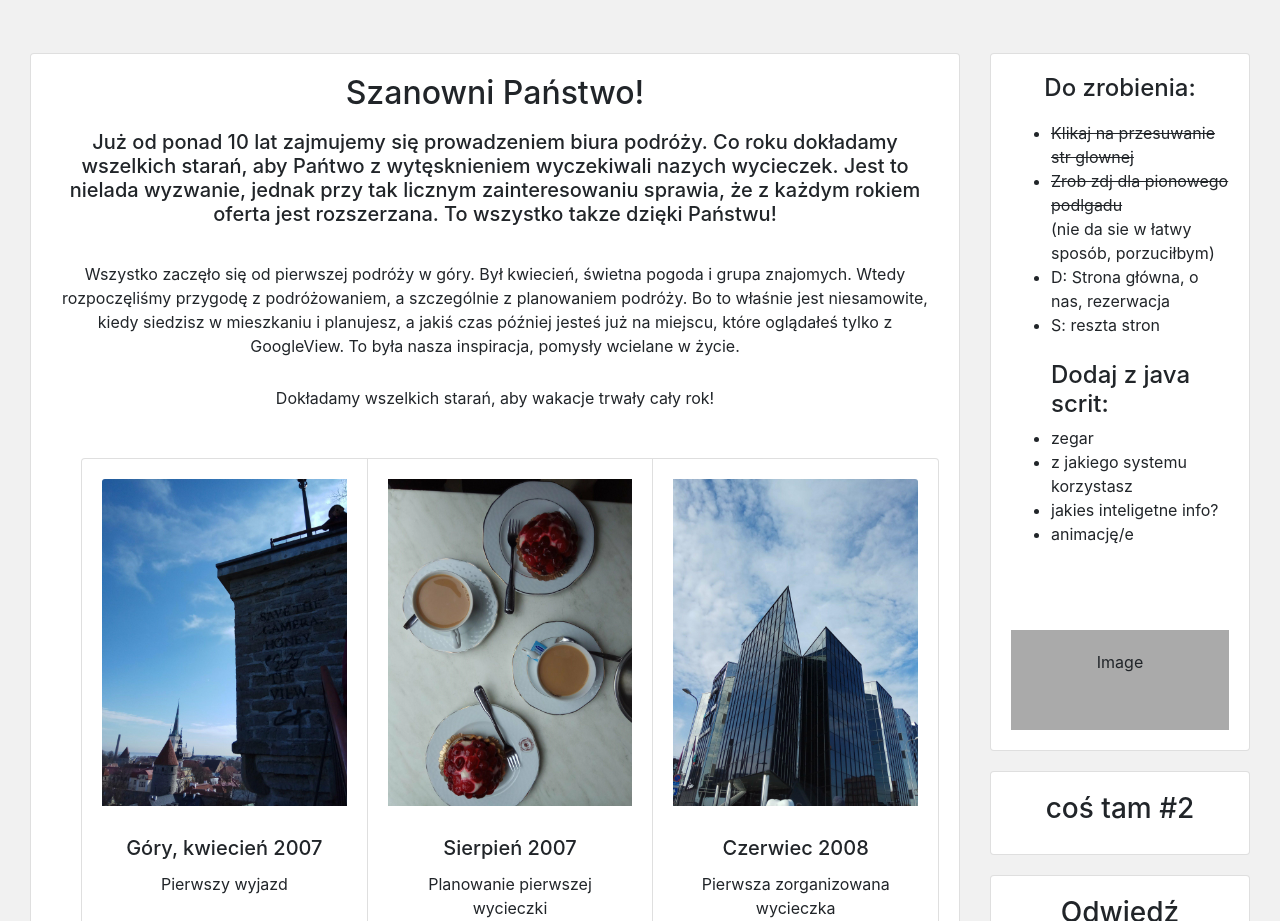
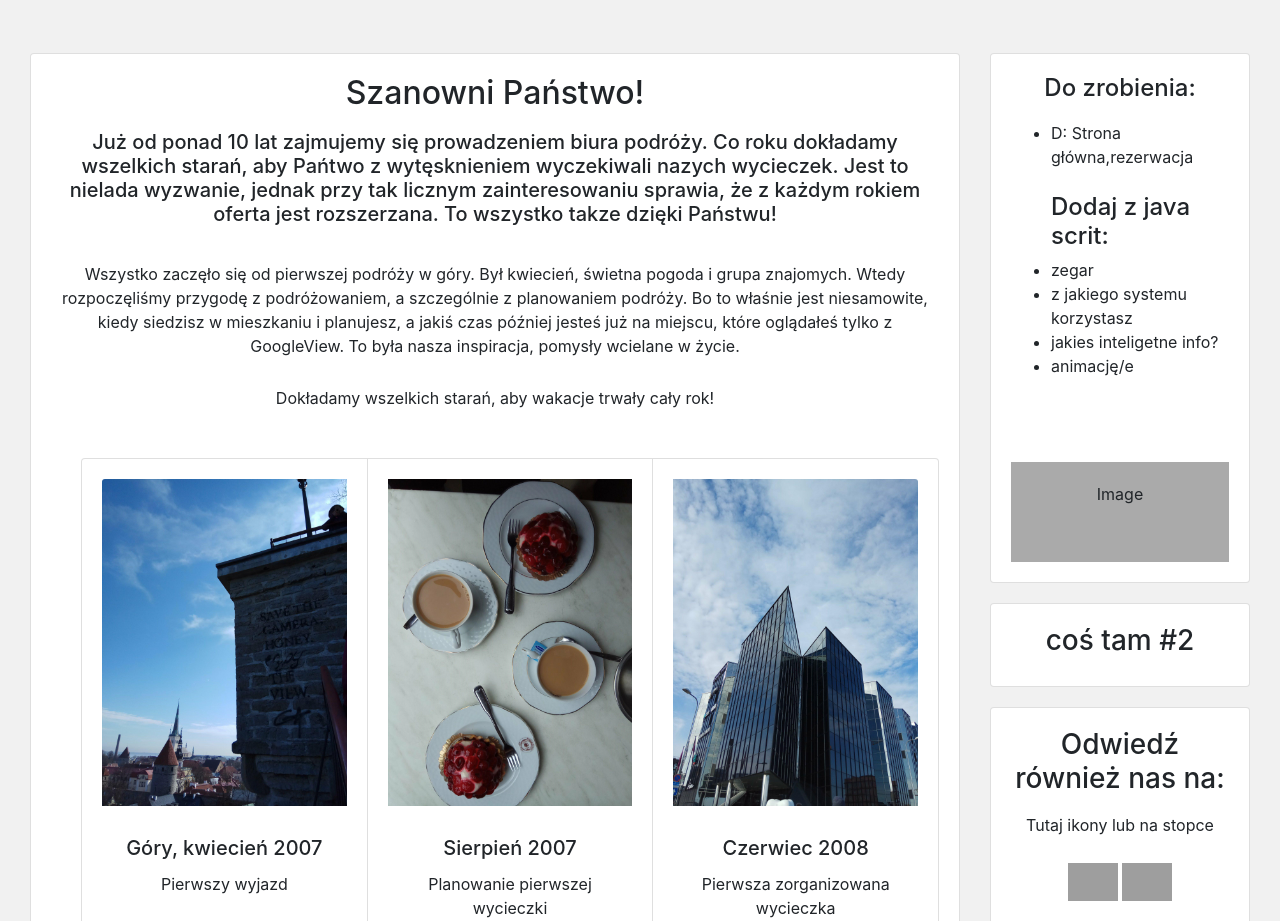
Before and after one commit to Hirerov/WWW, a plain HTML site: page onas.html in a window 1280 px wide. Shown: the part 1020-1941 px from the top of the page. Drawn offline with nearby package versions, Linux system fonts and the light colour scheme; grey boxes are pictures that could not be loaded.

Commit message:
Add files via upload

```diff
--- a/onas.html
+++ b/onas.html
@@ -302,10 +302,8 @@ div.card {
     <div class="card">
       <h4>Do zrobienia:</h4>
 <ul class="a">
-    <s><li>Klikaj na przesuwanie str glownej</li></s>
-<s><li>Zrob zdj dla pionowego podlgadu</li></s> (nie da sie w łatwy sposób, porzuciłbym)
-<li>D: Strona główna, o nas, rezerwacja</li>
-<li>S: reszta stron</li>
+
+<li>D: Strona główna,rezerwacja</li>
     <br>
 <h4>Dodaj z java scrit:</h4>
 <li>zegar</li>
```
Also changed, not shown: kontakt.html (+2 -4 lines), oferta.html (+2 -4 lines).
